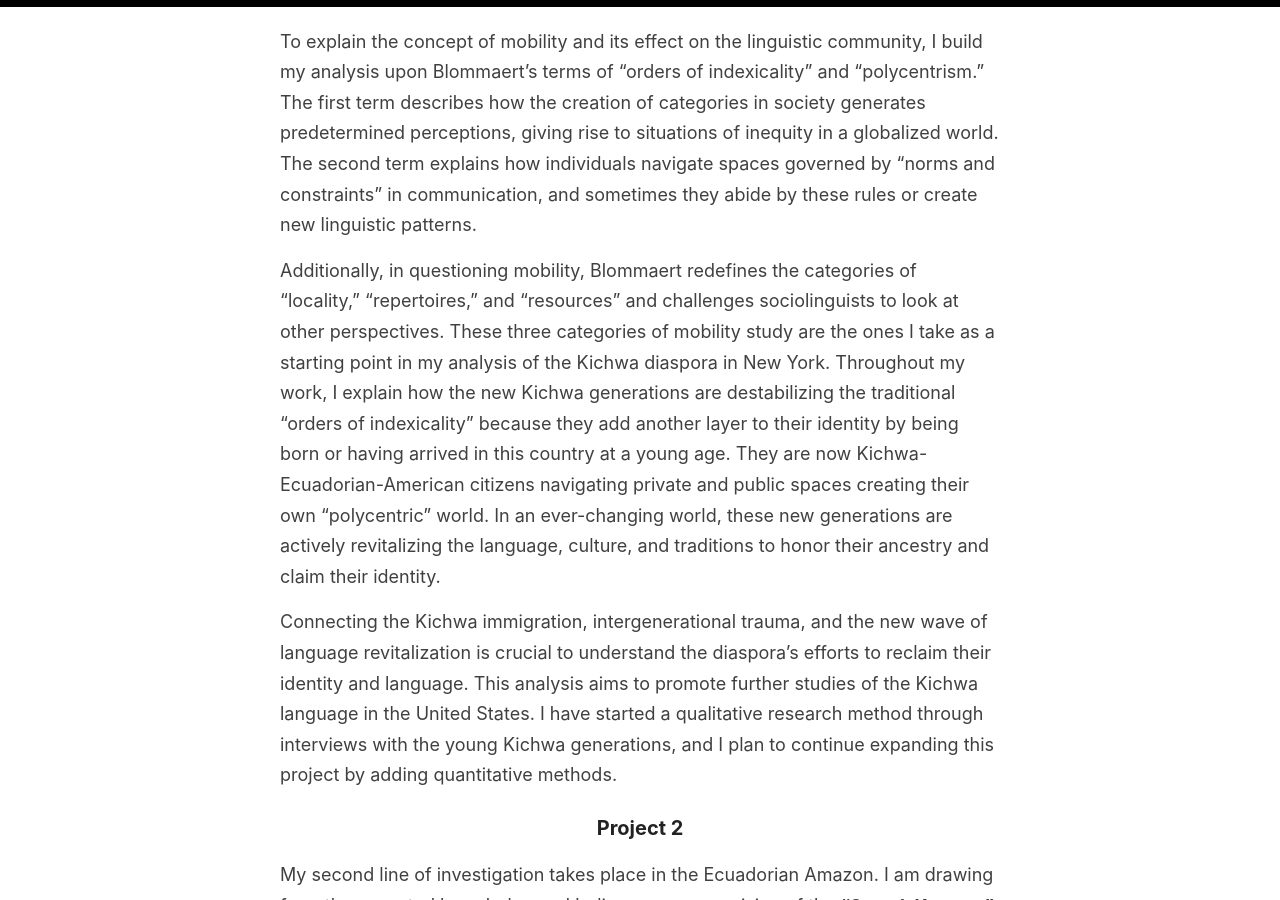
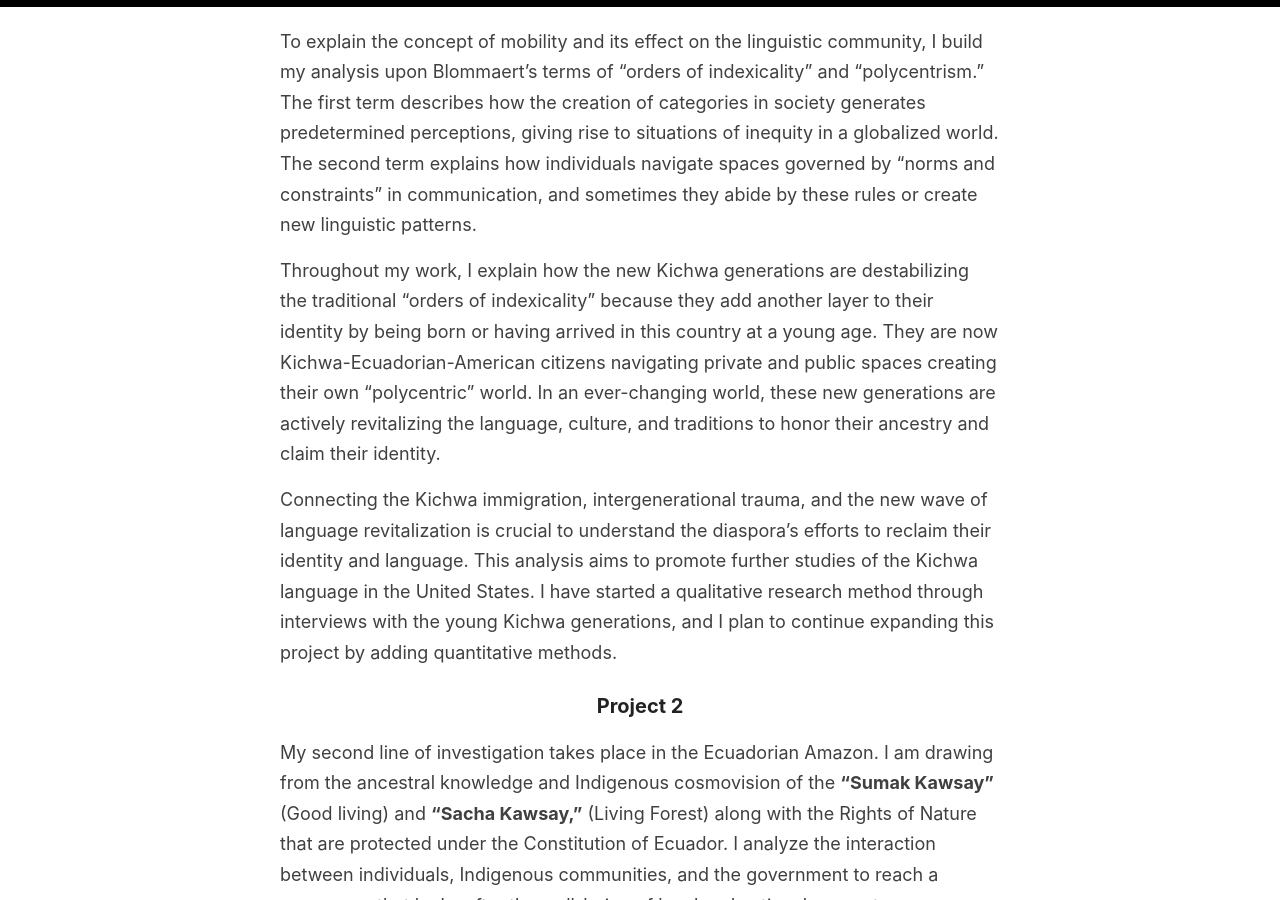
Before and after one commit to lulischmader/lulischmader.github.io, a Jekyll site: the page built from _pages/research-projects.md, in a window 1280 px wide and 900 px high, scrolled down 731 px. Built offline with Jekyll 4.4.1, drawn with Linux system fonts in a browser that asks for light colours.

Commit message:
Update research-projects.md

```diff
--- a/_pages/research-projects.md
+++ b/_pages/research-projects.md
@@ -15,7 +15,7 @@ permalink: /research-projects/
 
 > To explain the concept of mobility and its effect on the linguistic community, I build my analysis upon Blommaert’s terms of "orders of indexicality" and "polycentrism." The first term describes how the creation of categories in society generates predetermined perceptions, giving rise to situations of inequity in a globalized world. The second term explains how individuals navigate spaces governed by "norms and constraints" in communication, and sometimes they abide by these rules or create new linguistic patterns.
 
-> Additionally, in questioning mobility, Blommaert redefines the categories of "locality," "repertoires," and "resources" and challenges sociolinguists to look at other perspectives. These three categories of mobility study are the ones I take as a starting point in my analysis of the Kichwa diaspora in New York. Throughout my work, I explain how the new Kichwa generations are destabilizing the traditional “orders of indexicality” because they add another layer to their identity by being born or having arrived in this country at a young age. They are now Kichwa-Ecuadorian-American citizens navigating private and public spaces creating their own “polycentric” world. In an ever-changing world, these new generations are actively revitalizing the language, culture, and traditions to honor their ancestry and claim their identity.
+> Throughout my work, I explain how the new Kichwa generations are destabilizing the traditional “orders of indexicality” because they add another layer to their identity by being born or having arrived in this country at a young age. They are now Kichwa-Ecuadorian-American citizens navigating private and public spaces creating their own “polycentric” world. In an ever-changing world, these new generations are actively revitalizing the language, culture, and traditions to honor their ancestry and claim their identity.
 
 > Connecting the Kichwa immigration, intergenerational trauma, and the new wave of language revitalization is crucial to understand the diaspora’s efforts to reclaim their identity and language. This analysis aims to promote further studies of the Kichwa language in the United States. I have started a qualitative research method through interviews with the young Kichwa generations, and I plan to continue expanding this project by adding quantitative methods.
 
```
